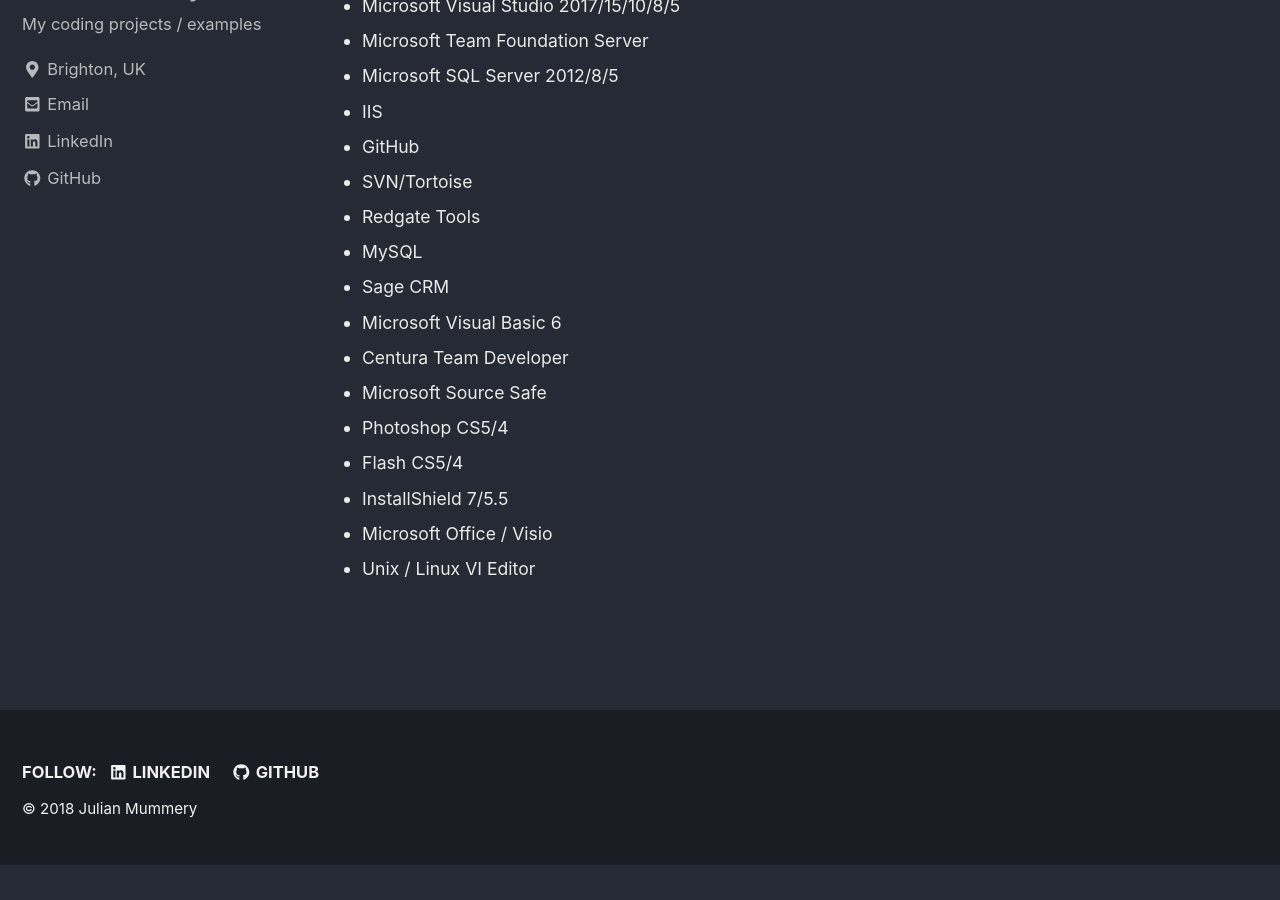
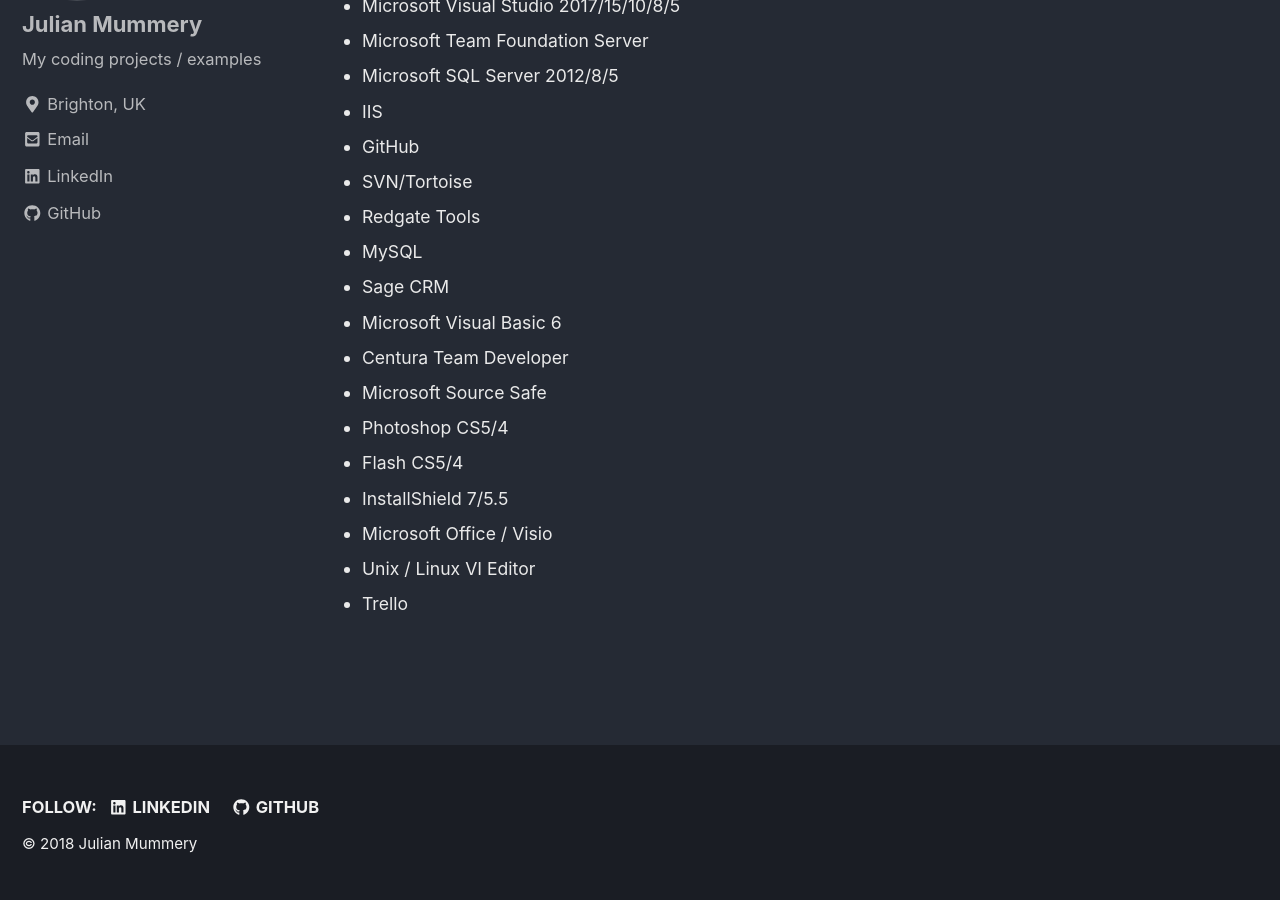
Before and after one commit to julianmummery/julianmummery.github.io, a Jekyll site: the page built from _pages/about.md, in a window 1280 px wide and 900 px high, scrolled down 2976 px. Built offline with Jekyll 4.4.1, drawn with Linux system fonts in a browser that asks for light colours; nearby versions of some CDN libraries; before the commit the page ends 3841 px from its top, so only the background shows below that.

Commit message:
Update about.md

```diff
--- a/_pages/about.md
+++ b/_pages/about.md
@@ -83,4 +83,5 @@
   <li>InstallShield 7/5.5</li>
   <li>Microsoft Office / Visio</li>
   <li>Unix / Linux VI Editor</li>
+  <li>Trello</li>
 </ul>
```
